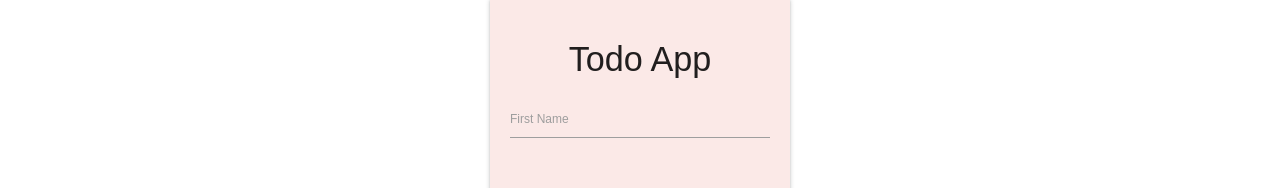
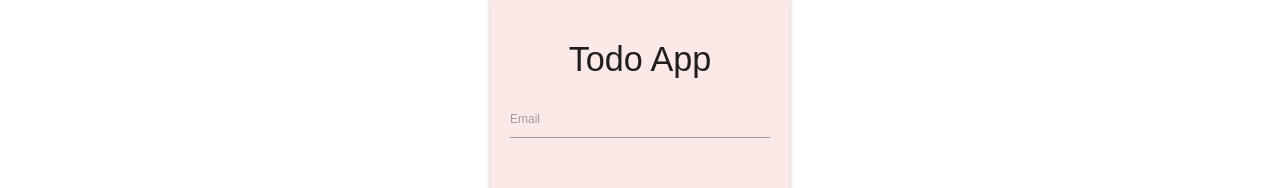
Before and after one commit to mikas813/TodoApp, a React (Create React App) app in the folder client/: page / in a window 1280 px wide. Shown: the part 146-334 px from the top of the page. Built offline with nearby package versions, Linux system fonts and the light colour scheme.

Commit message:
Update Auth.js

```diff
--- a/client/src/pages/Auth.js
+++ b/client/src/pages/Auth.js
@@ -54,11 +54,11 @@
 						name='email'
 						type="text"
 						id="firstName"
-						placeholder="Firt Name"
+						placeholder="Email"
 						value={form.email}
 						onChange={changeHandler}
 					/>
-					<label htmlFor="firstName">First Name</label>
+					<label htmlFor="firstName">Email</label>
 				</div>
 				<div className="filds">
 					<input
```
